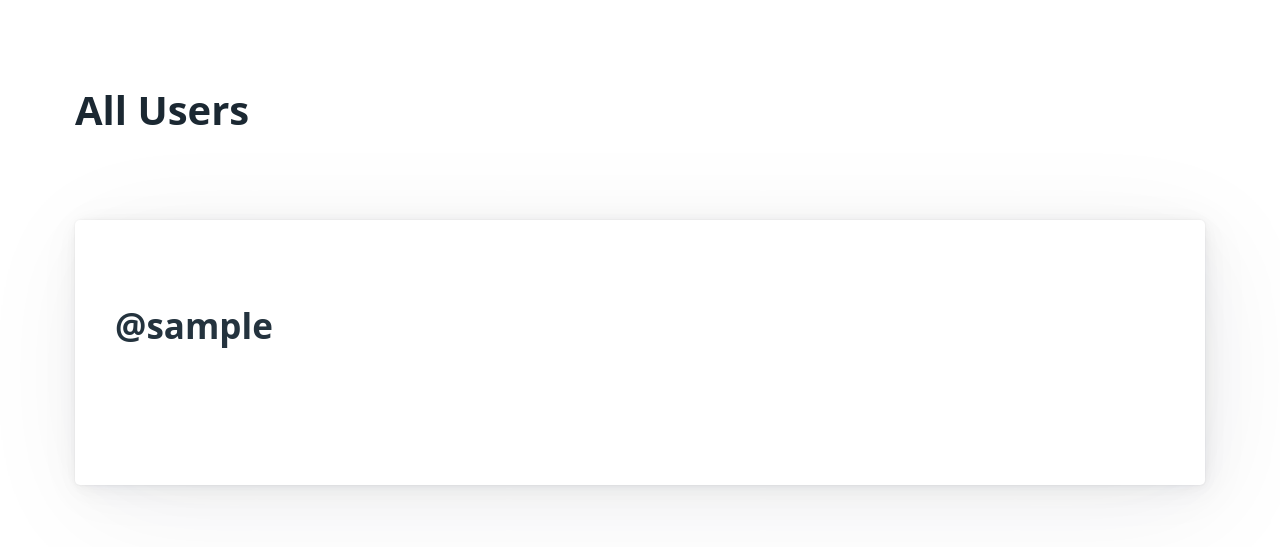
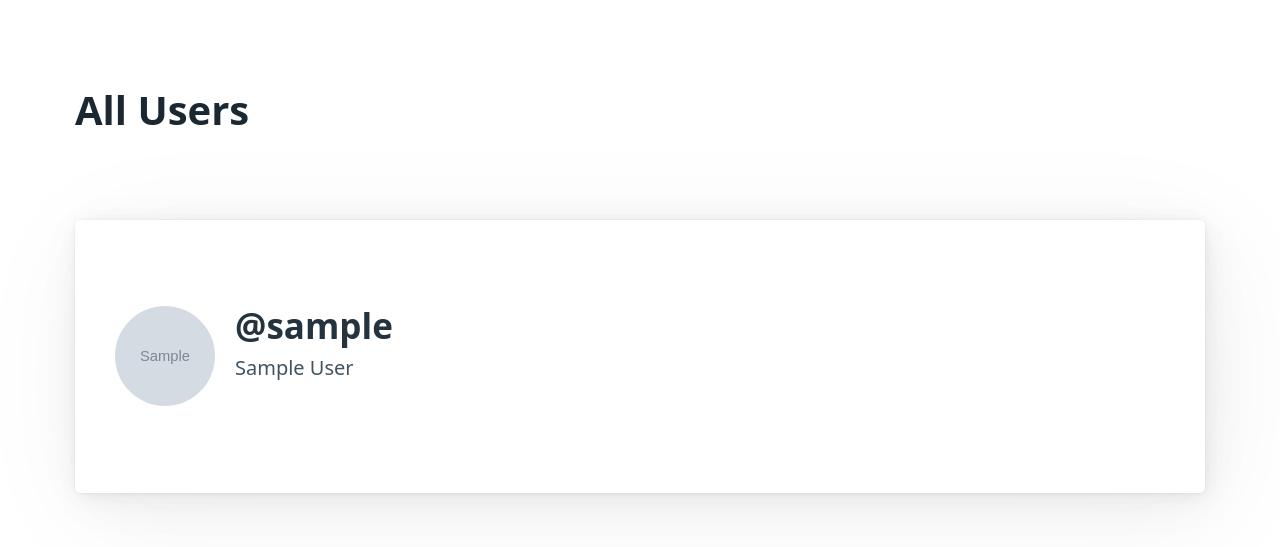
Before and after one commit to ikollipara/django-twitter, a Django app: page /accounts/ in a window 1280 px wide. Shown: the top 547 px of the page. Run offline with Django 5.2, Linux system fonts and the light colour scheme; tables that the repository leaves empty hold one stand-in row (values such as "Sample post"); grey boxes marked "Sample" are stand-in pictures; some libraries are stand-ins or nearby versions.

Commit message:
Temporary Commit

```diff
--- a/accounts/forms.py
+++ b/accounts/forms.py
@@ -13,3 +13,7 @@ This file contains the forms for the accounts app.
 # handle data that needs some level of validation.
 
 from django import forms
+from django.contrib.auth.forms import UserCreationForm
+
+class UserCreateForm(UserCreationForm):
+    image = forms.ImageField(required=False)
--- a/accounts/models.py
+++ b/accounts/models.py
@@ -44,6 +44,7 @@ class User(AbstractUser):
     # If you prefer `pass`, that is fine too.
 
     _avatar = models.ImageField(_("Avatar"), upload_to="avatars", blank=True)
+    bio = models.TextField(_("Bio"), blank=True)
 
     REQUIRED_FIELDS = ["email", "first_name", "last_name"]
 
--- /dev/null
+++ b/accounts/templates/accounts/edit.html
@@ -0,0 +1,5 @@
+{% extends 'accounts/_base.html' %}
+
+{% block content %}
+    <h1>Edit Profile</h1>
+{% endblock content %}
--- a/accounts/templates/accounts/index.html
+++ b/accounts/templates/accounts/index.html
@@ -4,11 +4,15 @@
     <main class="container">
         <h1>All Users</h1>
         {% for user in object_list %}
-            <article>
-                <a href="{% url 'user_detail' user.pk %}">
-                    <h2>{{ user }}</h2>
-                </a>
-            </article>
+                <article class="profile-short">
+                    <img class="avatar" src="{{ user.avatar.url }}" alt="User Avatar">
+                    <span>
+                        <a href="{% url 'user_detail' user.pk %}">
+                            <h2 style="margin-bottom: 0;" >{{ user }}</h2>
+                        </a>
+                        <p>{{ user.first_name }} {{ user.last_name }}</p>
+                    </span>
+                </article>
         {% endfor %}
     </main>
 {% endblock %}
--- a/accounts/views.py
+++ b/accounts/views.py
@@ -1,7 +1,8 @@
+from django.http import HttpResponseRedirect
 from django.shortcuts import render
 from django.views.generic import CreateView, ListView, DetailView
 from .models import User
-from django.contrib.auth.forms import UserCreationForm
+from .forms import UserCreateForm
 
 # Create your views here.
 
@@ -19,16 +20,36 @@ class UserDetailView(DetailView):
     template_name = 'accounts/show.html'
 
     def get_context_data(self, **kwargs):
+        user: User = self.model.objects.get(pk=self.kwargs["pk"])
         context = super(UserDetailView, self).get_context_data(**kwargs)
-        context["title"] = f"Twitter - @{self.model.username}"
+        context["title"] = f"Twitter - @{user.username}"
         return context
 
 class UserCreateView(CreateView):
     model = User
     template_name = 'accounts/new.html'
-    form_class = UserCreationForm
+    form_class = UserCreateForm
 
     def get_context_data(self, **kwargs):
         context = super(CreateView, self).get_context_data(**kwargs)
         context["title"] = "Twitter - Create Account"
         return context
+
+class UserEditDetailView(DetailView):
+    model = User
+    template_name = 'accounts/edit.html'
+
+    def get_context_data(self, **kwargs):
+        user: User = self.model.objects.get(pk=self.kwargs["pk"])
+        context = super(UserEditDetailView, self).get_context_data(**kwargs)
+        context["title"] = f"Twitter - Edit @{user.username}"
+        context["form"] = UserCreateForm(instance=user)
+        return context
+
+    def post(self, request, *args, **kwargs):
+        user: User = self.model.objects.get(pk=self.kwargs["pk"])
+        form = UserCreateForm(request.POST, request.FILES, instance=user)
+        if form.is_valid():
+            form.save()
+            return HttpResponseRedirect(f"/accounts/{user.pk}")
+        return render(request, self.template_name, {"form": form})
--- a/static/css/main.css
+++ b/static/css/main.css
@@ -8,3 +8,21 @@
     color: dimgray;
     font-size: 0.75rem;
 }
+
+.avatar {
+    width: 100px;
+    height: 100px;
+    border-radius: 50%;
+    object-fit: cover;
+}
+
+.profile-short {
+    display: flex;
+    justify-content: start;
+    align-items: center;
+    gap: 1rem;
+
+    & > span {
+        margin-top: auto;
+    }
+}
--- a/twitter/urls.py
+++ b/twitter/urls.py
@@ -16,8 +16,13 @@ Including another URLconf
 """
 from django.contrib import admin
 from django.urls import path, include
+from django.conf.urls.static import static
+from django.conf import settings
 
 urlpatterns = [
     path('admin/', admin.site.urls),
     path("accounts/", include("accounts.urls"))
 ]
+if settings.DEBUG:
+    urlpatterns += static(settings.MEDIA_URL,
+                          document_root=settings.MEDIA_ROOT)
```
Also changed, not shown: accounts/templates/accounts/show.html (+25 -0 lines), accounts/migrations/0003_user_bio.py (added).
